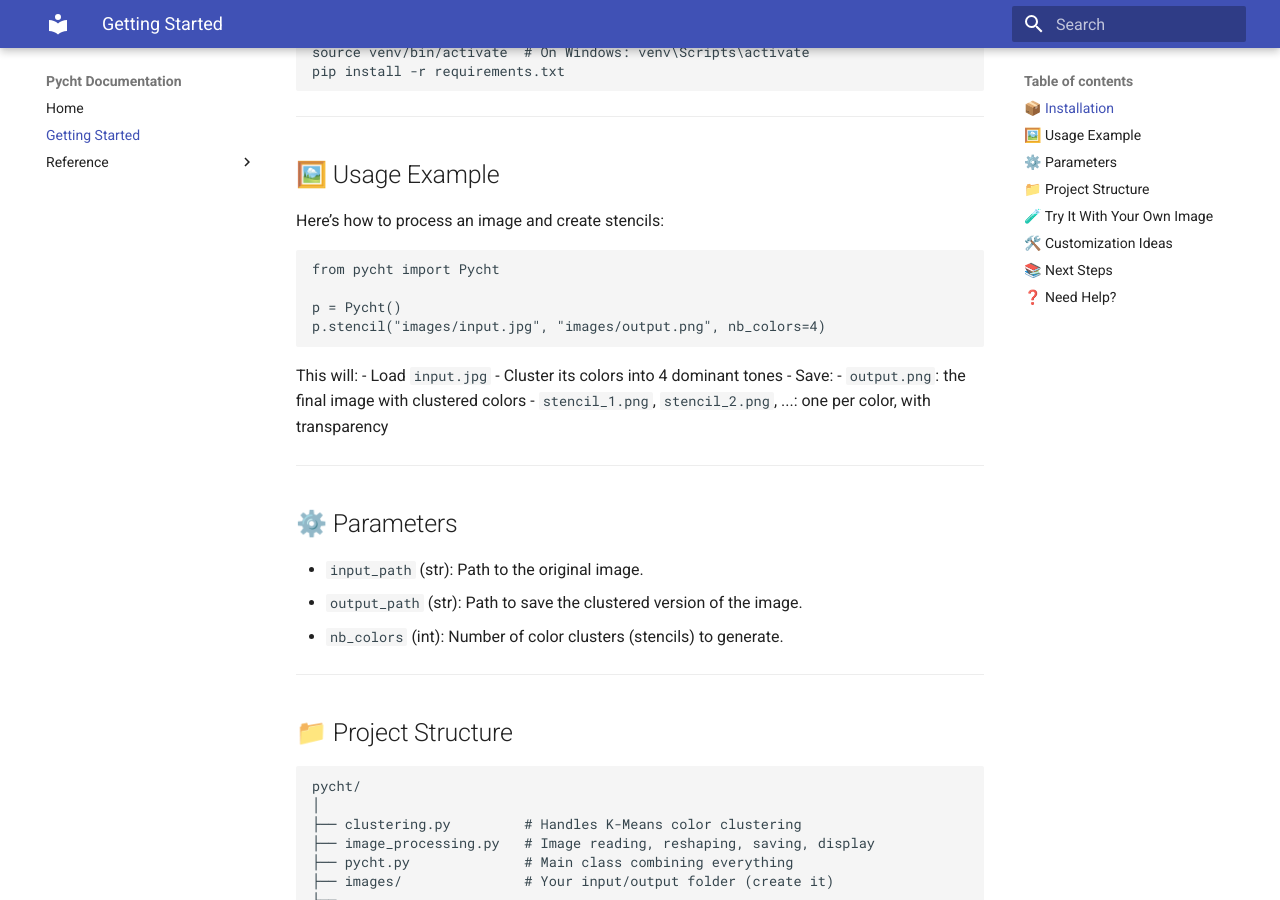
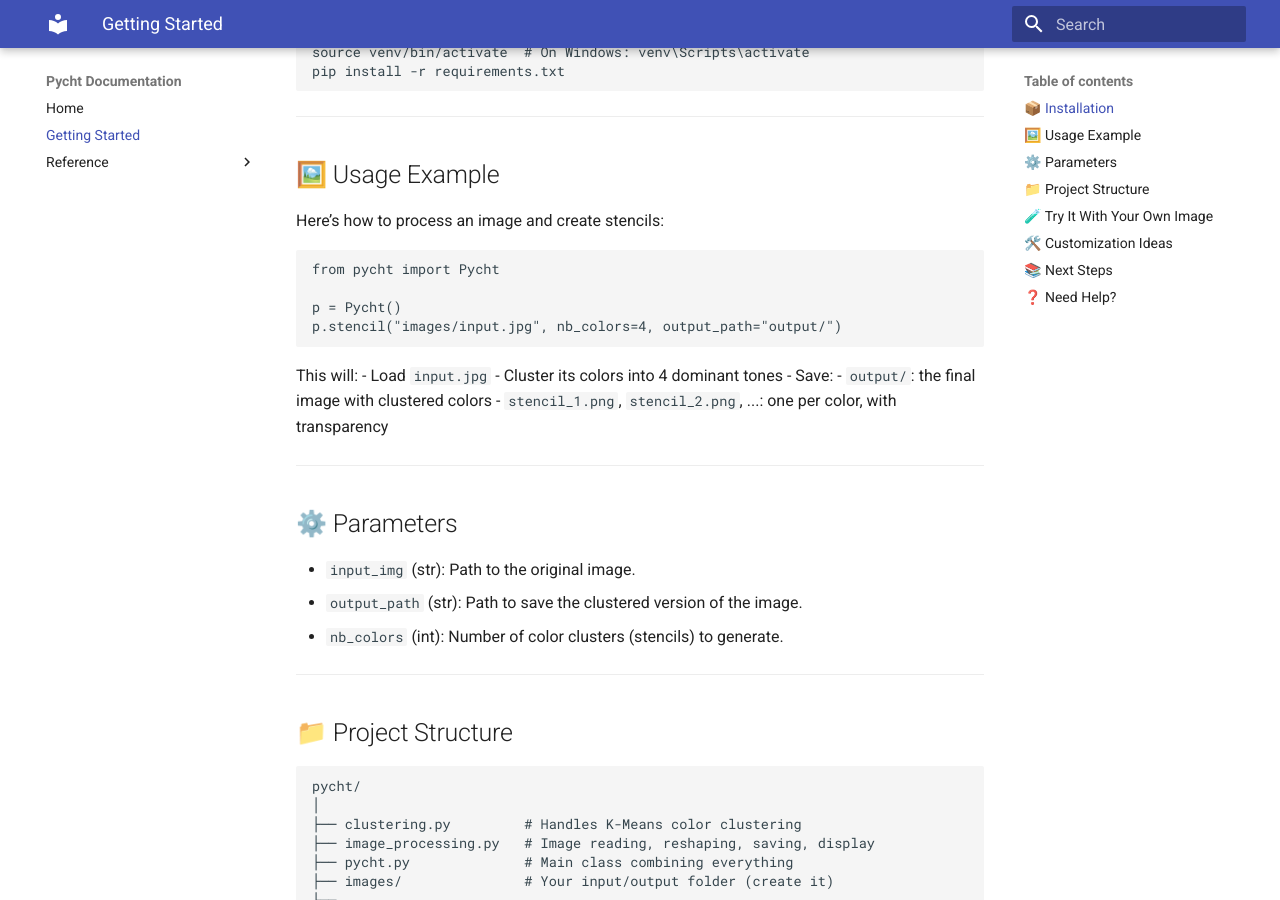
Before and after one commit to tlentali/pycht, an MkDocs documentation site: the page built from docs/getting-started.md, in a window 1280 px wide and 900 px high, scrolled down 512 px. Built offline with MkDocs 1.6.1 and Material for MkDocs 9.7.7, drawn with Linux system fonts in a browser that asks for light colours.

````diff
--- a/docs/getting-started.md
+++ b/docs/getting-started.md
@@ -32,21 +32,21 @@ Here’s how to process an image and create stencils:
 from pycht import Pycht
 
 p = Pycht()
-p.stencil("images/input.jpg", "images/output.png", nb_colors=4)
+p.stencil("images/input.jpg", nb_colors=4, output_path="output/")
 ```
 
 This will:
 - Load `input.jpg`
 - Cluster its colors into 4 dominant tones
 - Save:
-  - `output.png`: the final image with clustered colors
+  - `output/`: the final image with clustered colors
   - `stencil_1.png`, `stencil_2.png`, ...: one per color, with transparency
 
 ---
 
 ## ⚙️ Parameters
 
-- `input_path` (str): Path to the original image.
+- `input_img` (str): Path to the original image.
 - `output_path` (str): Path to save the clustered version of the image.
 - `nb_colors` (int): Number of color clusters (stencils) to generate.
 
````
Also changed, not shown: README.md (+1 -1 lines), docs/index.md (+2 -2 lines).
